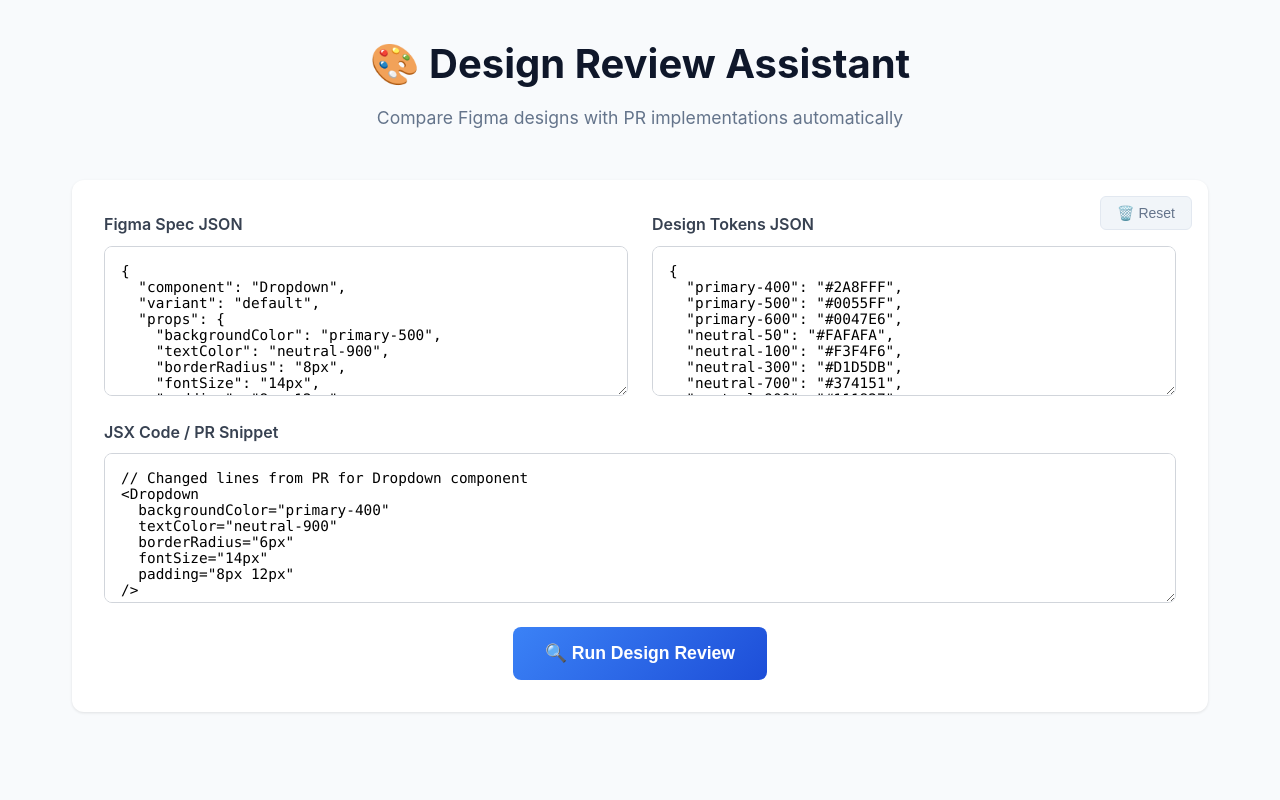
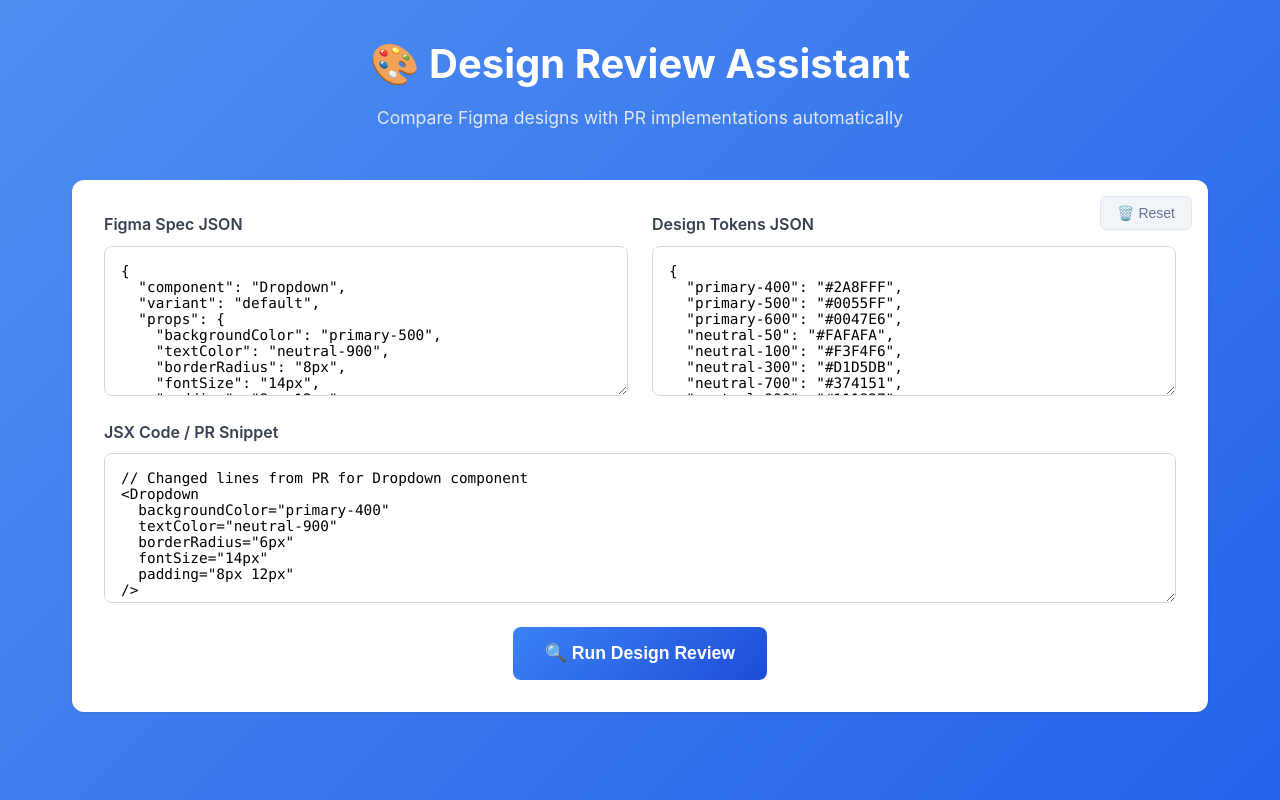
Before and after one commit to adityagarg24/design_review_assistant_v1, a Flask app: page / in a window 1280 px wide. Run offline with Flask 3, Linux system fonts and the light colour scheme.

Commit message:
Add files via upload

```diff
--- a/templates/index.html
+++ b/templates/index.html
@@ -13,9 +13,10 @@
 
         body {
             font-family: 'Inter', -apple-system, BlinkMacSystemFont, sans-serif;
-            background: #f8fafc;
-            color: #334155;
+            background: linear-gradient(135deg, #4f8ff0 0%, #2563eb 100%);
+            color: #ffffff;
             line-height: 1.6;
+            min-height: 100vh;
         }
 
         .container {
@@ -32,13 +33,13 @@
         .header h1 {
             font-size: 2.5rem;
             font-weight: 700;
-            color: #0f172a;
+            color: #ffffff;
             margin-bottom: 0.5rem;
         }
 
         .header p {
             font-size: 1.1rem;
-            color: #64748b;
+            color: #e2e8f0;
         }
 
         .input-section {
```
